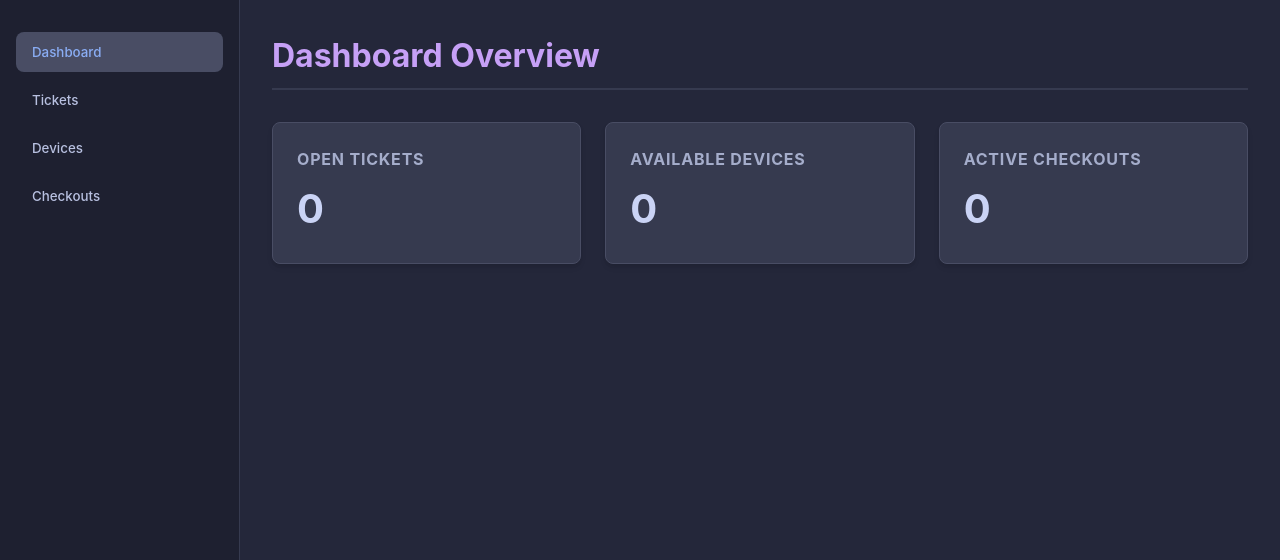
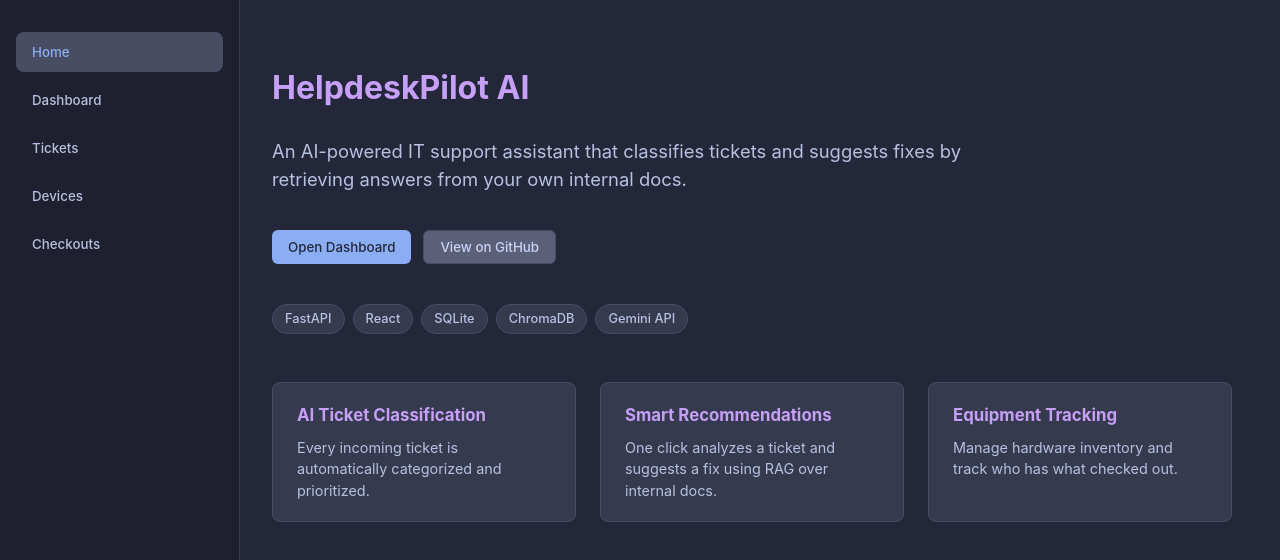
Before and after one commit to aaronCruise/HelpdeskPilot-AI, a React (Vite) app in the folder frontend/: page / in a window 1280 px wide. Shown: the top 560 px of the page. Built offline with nearby package versions, Linux system fonts and the light colour scheme; no server answers.

Commit message:
Add landing page with hero and highlights

```diff
--- a/frontend/src/App.jsx
+++ b/frontend/src/App.jsx
@@ -2,6 +2,7 @@
 import { getTickets } from './api/tickets.js';
 import { getDevices } from './api/devices.js';
 import { getActiveCheckouts } from './api/checkouts.js';
+import { Home } from './pages/Home.jsx';
 import { TicketDashboard } from './pages/Tickets.jsx';
 import { DeviceDashboard } from './pages/Devices.jsx';
 import { CheckoutDashboard } from './pages/Checkouts.jsx';
@@ -59,7 +60,7 @@
 };
 
 export default function App() {
-  const [page, setPage] = useState('dashboard');
+  const [page, setPage] = useState('home');
   const PageComponent = DASHBOARDS[page];
 
   return (
@@ -67,6 +68,7 @@
       <div className="app-container">
         <aside className="sidebar">
           <nav>
+            <button className={page === 'home' ? 'active' : ''} onClick={() => setPage('home')}>Home</button>
             <button className={page === 'dashboard' ? 'active' : ''} onClick={() => setPage('dashboard')}>Dashboard</button>
             <button className={page === 'tickets' ? 'active' : ''} onClick={() => setPage('tickets')}>Tickets</button>
             <button className={page === 'devices' ? 'active' : ''} onClick={() => setPage('devices')}>Devices</button>
@@ -74,7 +76,7 @@
           </nav>
         </aside>
         <main className="main-content">
-          <PageComponent />
+          {page === 'home' ? <Home onEnter={() => setPage('dashboard')} /> : <PageComponent />}
         </main>
       </div>
     </>
--- /dev/null
+++ b/frontend/src/pages/Home.css
@@ -0,0 +1,73 @@
+.hero {
+  max-width: 760px;
+  margin: 2rem 0 3rem;
+}
+
+.hero h1 {
+  border-bottom: none;
+  margin-bottom: 0.75rem;
+}
+
+.hero-tagline {
+  font-size: 1.15rem;
+  color: var(--ctp-subtext1);
+  margin-bottom: 1.75rem;
+}
+
+.hero-actions {
+  display: flex;
+  gap: 0.75rem;
+  flex-wrap: wrap;
+}
+
+.hero-actions .primary {
+  background-color: var(--ctp-blue);
+  color: var(--ctp-base);
+  border: none;
+}
+
+.hero-actions .primary:hover {
+  background-color: var(--ctp-sky);
+}
+
+.badge-row {
+  display: flex;
+  flex-wrap: wrap;
+  gap: 0.5rem;
+  margin-top: 2rem;
+}
+
+.badge {
+  background-color: var(--ctp-surface0);
+  border: 1px solid var(--ctp-surface1);
+  color: var(--ctp-subtext1);
+  padding: 0.3rem 0.75rem;
+  border-radius: 999px;
+  font-size: 0.8rem;
+  font-weight: 500;
+}
+
+.feature-grid {
+  display: grid;
+  grid-template-columns: repeat(auto-fit, minmax(220px, 1fr));
+  gap: 1.5rem;
+  max-width: 960px;
+}
+
+.feature-card {
+  background-color: var(--ctp-surface0);
+  border: 1px solid var(--ctp-surface1);
+  border-radius: var(--border-radius);
+  padding: 1.25rem 1.5rem;
+}
+
+.feature-card h3 {
+  margin-bottom: 0.5rem;
+  font-size: 1.05rem;
+}
+
+.feature-card p {
+  color: var(--ctp-subtext1);
+  font-size: 0.9rem;
+  margin: 0;
+}
--- /dev/null
+++ b/frontend/src/pages/Home.jsx
@@ -0,0 +1,52 @@
+import './Home.css';
+
+const TECH_BADGES = ['FastAPI', 'React', 'SQLite', 'ChromaDB', 'Gemini API'];
+
+const FEATURES = [
+  {
+    title: 'AI Ticket Classification',
+    description: 'Every incoming ticket is automatically categorized and prioritized.',
+  },
+  {
+    title: 'Smart Recommendations',
+    description: 'One click analyzes a ticket and suggests a fix using RAG over internal docs.',
+  },
+  {
+    title: 'Equipment Tracking',
+    description: 'Manage hardware inventory and track who has what checked out.',
+  },
+];
+
+export function Home({ onEnter }) {
+  return (
+    <>
+      <div className="hero">
+        <h1>HelpdeskPilot AI</h1>
+        <p className="hero-tagline">
+          An AI-powered IT support assistant that classifies tickets and suggests fixes
+          by retrieving answers from your own internal docs.
+        </p>
+        <div className="hero-actions">
+          <button className="primary" onClick={onEnter}>Open Dashboard</button>
+          <a href="https://github.com/aaronCruise/HelpdeskPilot-AI" target="_blank" rel="noreferrer">
+            <button type="button">View on GitHub</button>
+          </a>
+        </div>
+        <div className="badge-row">
+          {TECH_BADGES.map((badge) => (
+            <span className="badge" key={badge}>{badge}</span>
+          ))}
+        </div>
+      </div>
+
+      <div className="feature-grid">
+        {FEATURES.map((feature) => (
+          <div className="feature-card" key={feature.title}>
+            <h3>{feature.title}</h3>
+            <p>{feature.description}</p>
+          </div>
+        ))}
+      </div>
+    </>
+  );
+}
```
Also changed, not shown: 2 other files (tests, documents, lock files or other folders).
